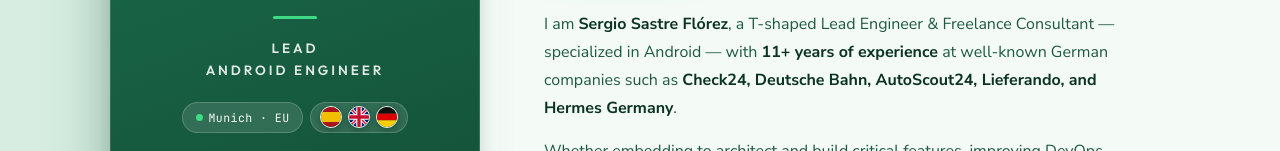
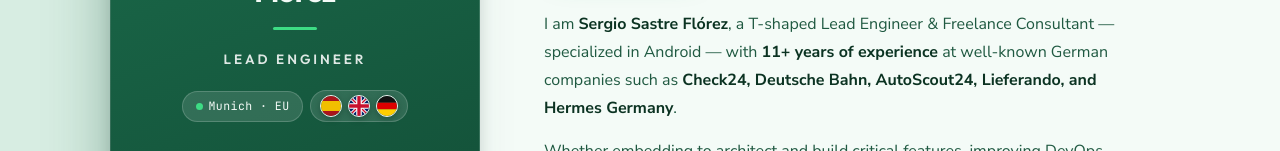
Before and after one commit to sergio-sastre/IT-Consulting-Training, a plain HTML site: page index.html in a window 1280 px wide. Shown: the part 536-687 px from the top of the page. Drawn offline with Linux system fonts and the light colour scheme.

Commit message:
change title to Lead Engineer

```diff
--- a/index.html
+++ b/index.html
@@ -108,7 +108,7 @@
                 </div>
                 <h2 class="profile-name">Sergio Sastre<br>Flórez</h2>
                 <div class="profile-rule" aria-hidden="true"></div>
-                <p class="profile-title">Lead<br>Android Engineer</p>
+                <p class="profile-title">Lead Engineer</p>
                 <div class="profile-meta-row">
                   <span class="meta-pill meta-pill--live">Munich &middot; EU</span>
                   <span class="flag-group" aria-label="Working languages: Spanish, English, and German">
```
